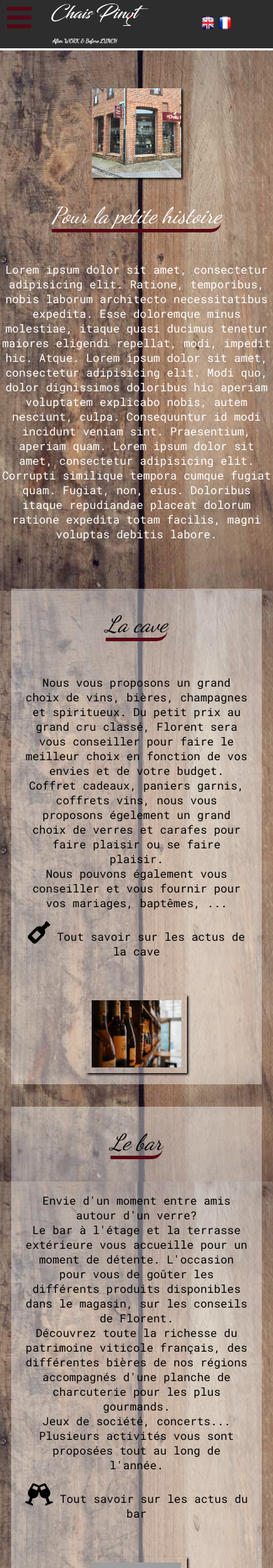
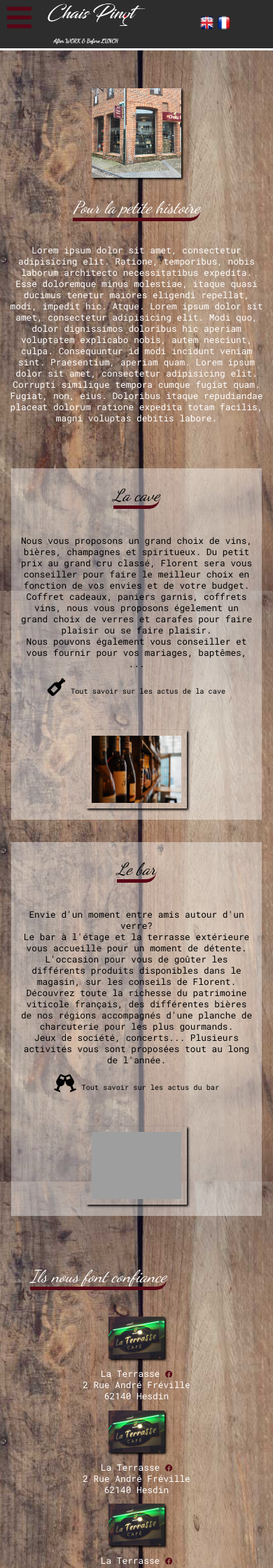
Before and after one commit to TheRoguishFOX/ProjetChaisPinot, a PHP site: page /index.php?action=cavebar in a window 390 px wide. Shown: the top 2240 px of the page at 70% size. Run offline with PHP 8.4, Linux system fonts and the light colour scheme; some libraries are stand-ins or nearby versions; some web fonts are replaced; grey boxes are pictures that could not be loaded.

Commit message:
responsive
contact/cavebar/contact/headerfooter

```diff
--- a/public/css/cavebar.css
+++ b/public/css/cavebar.css
@@ -17,6 +17,8 @@
 
 #histoireboutique p{
     text-align: left;
+    margin-right: 1em;
+    margin-left: 1em;
 }
 
 #caveproduits{
--- a/public/css/headerFooter.css
+++ b/public/css/headerFooter.css
@@ -170,12 +170,13 @@ footer #logo a:hover{
     }
 
     h2{
-        font-size: 4em;
+        font-size: 2.5em;
     }
 
     p{
-    font-size :1.5em;
+    font-size :1em;
     }
+
 }
 
 
@@ -275,9 +276,16 @@ footer #logo a:hover{
         font-size : 2em;
     }
     p{
-        font-size : 1em;
+        font-size : 0.8em;
     }
 
+    section{
+        margin-top : 5em;
+    }
+
+    a{
+        font-size: 0.8em;
+    }
 }
 
 /*version phone */
@@ -379,10 +387,13 @@ footer #logo a:hover{
     }
 
     h2 {
-        font-size : 2em;
+        font-size : 1.5em;
     }
 
     p{
-        font-size : 1em;
+        font-size : 0.8em;
+    }
+    a{
+        font-size: 0.8em;
     }
 }
--- a/view/frontend/view_contact_fr.php
+++ b/view/frontend/view_contact_fr.php
@@ -37,7 +37,7 @@ ob_start();
             <i class="fas fa-map-marked-alt"></i>
             <h2> Coordonnées GPS </h2>
             <p>50°22'26.8"N 2°02'17.5"E</p>
-            <a href="https://www.google.fr/maps/place/Chais+pinot/@50.3738729,2.0360595,17z/data=!4m13!1m7!3m6!1s0x47dda327cbca8549:0xa5a7e28a3fed6c4e!2s1+Rue+d'Arras,+62140+Marconne!3b1!8m2!3d50.3738729!4d2.0382482!3m4!1s0x47dda327c9915555:0x1a430917c9a38297!8m2!3d50.3738729!4d2.0382482"> Retrouvez ici le plan sur Google Maps </a>
+            <a href="https://www.google.fr/maps/place/Chais+pinot/@50.3738729,2.0360595,17z/data=!4m13!1m7!3m6!1s0x47dda327cbca8549:0xa5a7e28a3fed6c4e!2s1+Rue+d'Arras,+62140+Marconne!3b1!8m2!3d50.3738729!4d2.0382482!3m4!1s0x47dda327c9915555:0x1a430917c9a38297!8m2!3d50.3738729!4d2.0382482"> Retrouvez ici le plan sur Google Maps</a>
             <br><br>
             <br>
         </article>
```
Also changed, not shown: public/css/contact.css (+4 -3 lines).
